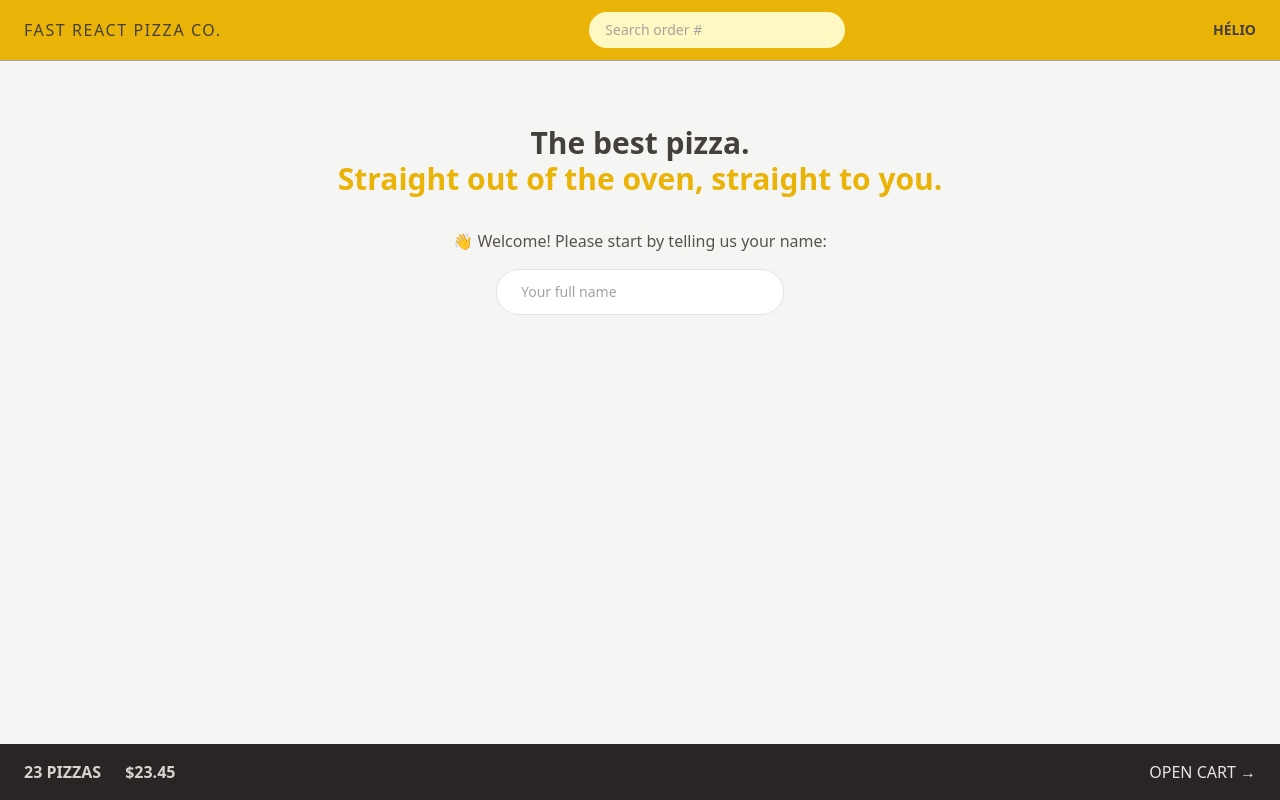
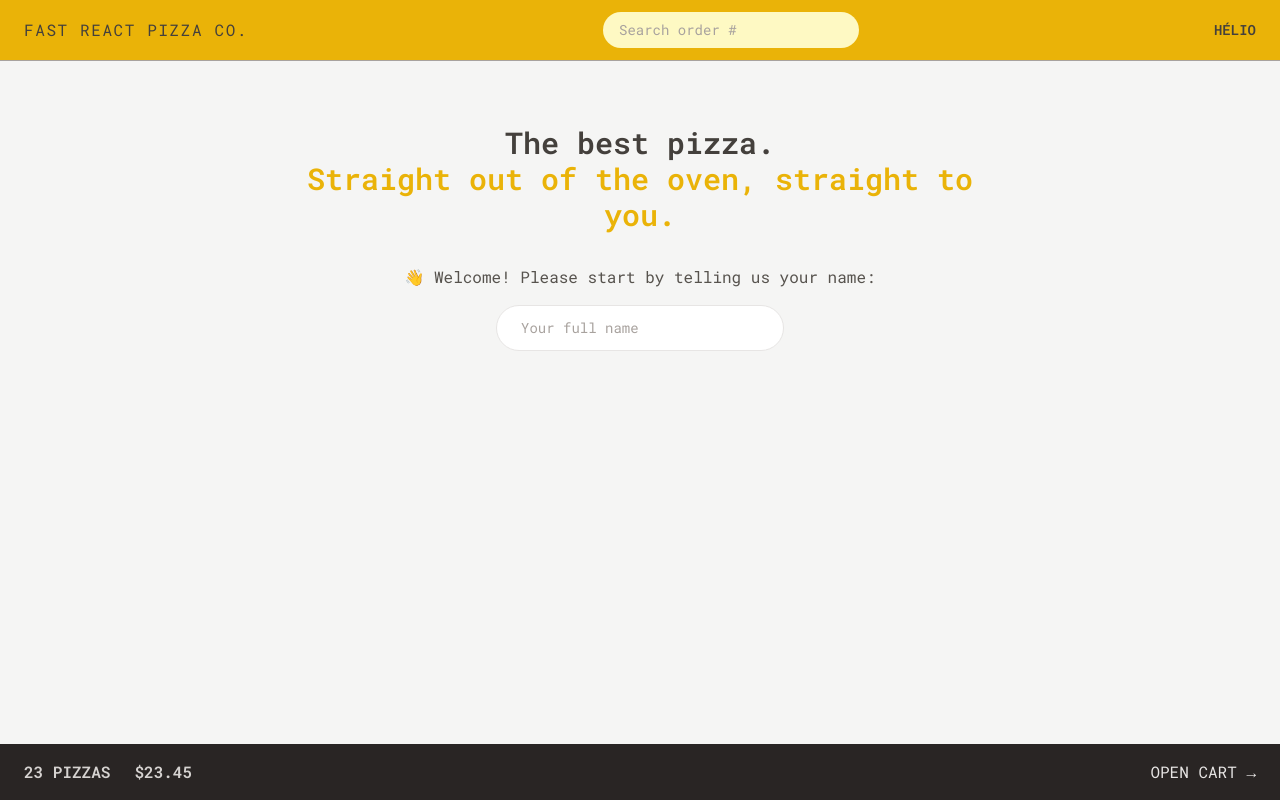
Before and after one commit to heliohdd/fast-react-pizza, a React (Vite) app: page / in a window 1280 px wide. Built offline with nearby package versions, Linux system fonts and the light colour scheme.

Commit message:
Section 23.307 - Configuring Tailwind: Custom Font Family

```diff
--- a/index.html
+++ b/index.html
@@ -4,6 +4,12 @@
     <meta charset="UTF-8" />
     <link rel="icon" type="image/svg+xml" href="/vite.svg" />
     <meta name="viewport" content="width=device-width, initial-scale=1.0" />
+    <link rel="preconnect" href="https://fonts.googleapis.com" />
+    <link rel="preconnect" href="https://fonts.gstatic.com" crossorigin />
+    <link
+      href="https://fonts.googleapis.com/css2?family=Roboto+Mono:ital,wght@0,100..700;1,100..700&display=swap"
+      rel="stylesheet"
+    />
     <title>Vite + React</title>
   </head>
   <body class="bg-stone-100 text-stone-700">
--- a/src/ui/Header.jsx
+++ b/src/ui/Header.jsx
@@ -4,7 +4,7 @@
 
 function Header() {
   return (
-    <header className="flex items-center justify-between border-b border-stone-400 bg-yellow-500 px-4 py-3 uppercase sm:px-6">
+    <header className="text-huge flex items-center justify-between border-b border-stone-400 bg-yellow-500 px-4 py-3 uppercase sm:px-6">
       <Link to="/" className="tracking-widest">
         Fast React Pizza Co.
       </Link>
--- a/tailwind.config.js
+++ b/tailwind.config.js
@@ -1,8 +1,14 @@
 /** @type {import('tailwindcss').Config} */
 export default {
-  content: ["./index.html", "./src/**/*.{js,ts,jsx,tsx}"],
+  content: ['./index.html', './src/**/*.{js,ts,jsx,tsx}'],
   theme: {
-    extend: {},
+    fontFamily: {
+      sans: 'Roboto Mono, monospace',
+    },
+
+    height: {
+      screen: '100dvh',
+    },
   },
   plugins: [],
 };
```
